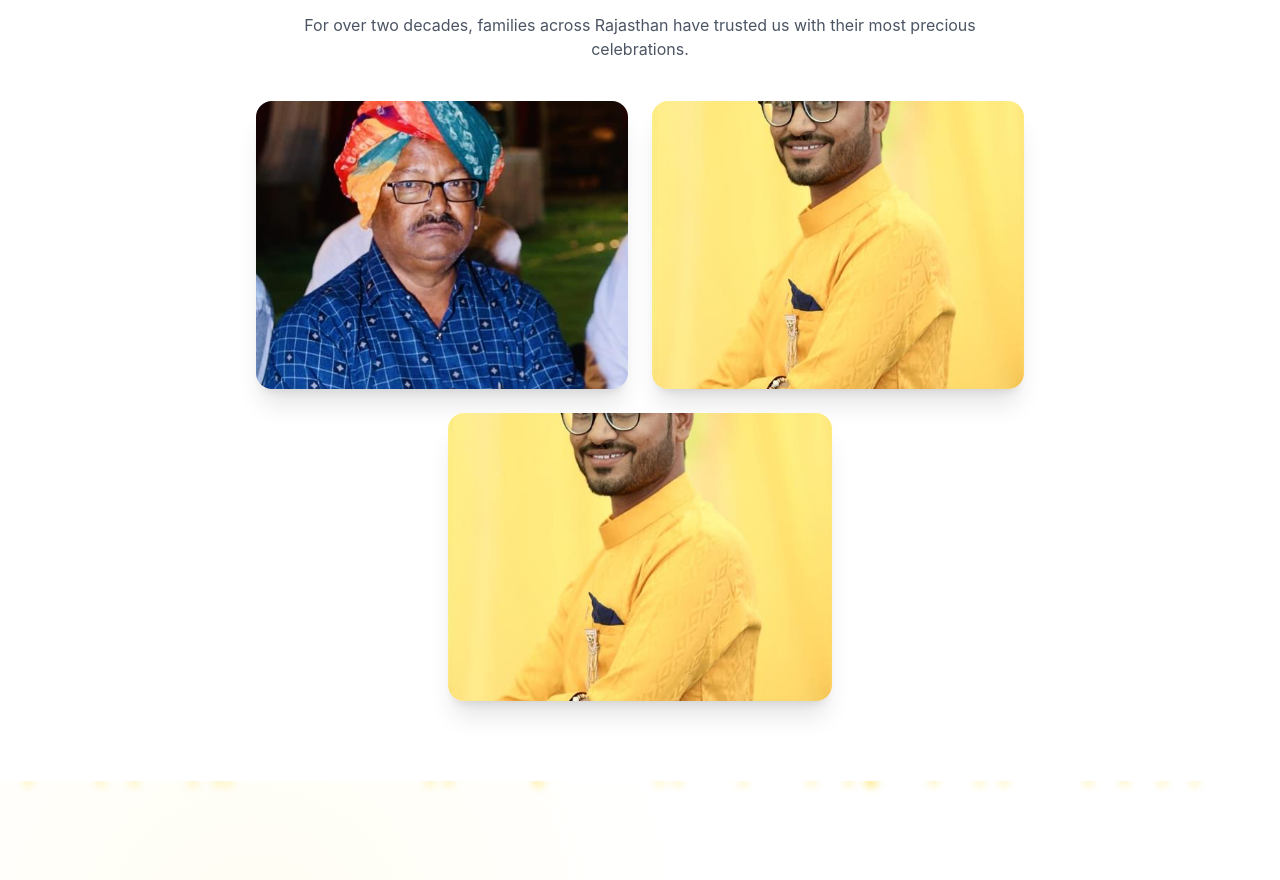
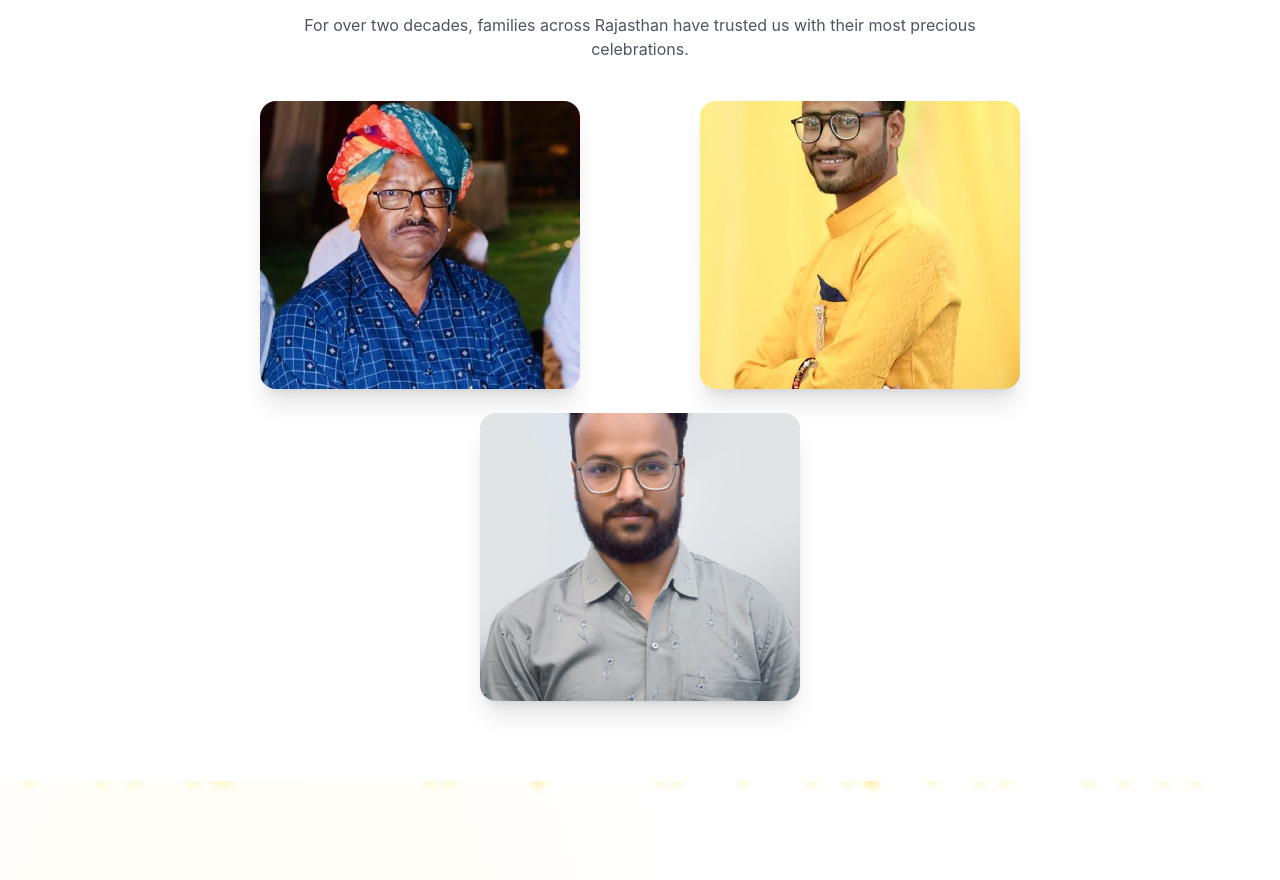
Before and after one commit to Mosin1425/RTH-Dynamic, a React (Vite) app: page / in a window 1280 px wide. Shown: the part 899-1779 px from the top of the page. Built offline with nearby package versions, Linux system fonts and the light colour scheme.

Commit message:
Latest changes

```diff
--- a/src/pages/AboutPage.jsx
+++ b/src/pages/AboutPage.jsx
@@ -8,7 +8,7 @@ import SEOFAQ from "@/components/SEOFAQ";
 const ownerPhotos = [
   "/assets/owner1.jpg",
   "/assets/owner2.jpg",
-  "/assets/owner2.jpg",
+  "/assets/owner3.jpg",
 ];
 
 const stripImages = [
@@ -125,14 +125,15 @@ const AboutPage = () => {
             </p>
           </div>
 
-          <div className="grid grid-cols-2 gap-6 max-w-3xl mx-auto px-4">
+          <div className="flex flex-wrap justify-center gap-6 px-4">
             {ownerPhotos.map((src, i) => (
-              <img
-                key={i}
-                src={src}
-                className="w-full h-72 object-cover rounded-2xl shadow-xl"
-                alt={`Rajasthan Tent House Owner ${i + 1}`}
-              />
+              <div key={i} className="w-full sm:w-1/2 lg:w-1/3 flex justify-center">
+                <img
+                  src={src}
+                  className="w-full max-w-xs h-72 object-cover rounded-2xl shadow-xl"
+                  alt={`Rajasthan Tent House Owner ${i + 1}`}
+                />
+              </div>
             ))}
           </div>
         </section>
--- a/src/pages/GalleryPage.jsx
+++ b/src/pages/GalleryPage.jsx
@@ -78,6 +78,7 @@ const GalleryPage = () => {
 
   const handleDelete = async (imgId, e) => {
     e.stopPropagation();
+
     const form = new FormData();
     form.append("id", imgId);
     form.append("token", ADMIN_TOKEN);
@@ -168,6 +169,22 @@ const GalleryPage = () => {
                   draggable={false}
                 />
 
+                {/* REQUEST QUOTE CTA */}
+                <div className="absolute inset-0 bg-black/60 opacity-0 group-hover:opacity-100 transition flex items-end p-4">
+                  <button
+                    onClick={(e) => {
+                      e.stopPropagation();
+                      const msg = encodeURIComponent(
+                        `Hi, I want this setup from your gallery:\n${img.url}`
+                      );
+                      window.open(`https://wa.me/919636798937?text=${msg}`, "_blank");
+                    }}
+                    className="w-full bg-[#5a9b7f] text-white py-2 rounded-lg text-sm font-medium hover:bg-[#4a826a] transition"
+                  >
+                    Request This Setup
+                  </button>
+                </div>
+
                 {isAdmin && (
                   <button
                     onClick={(e) => handleDelete(img.id, e)}
@@ -227,15 +244,24 @@ const GalleryPage = () => {
                 draggable={false}
               />
 
-              <button className="absolute left-4 top-1/2 -translate-y-1/2 text-white" onClick={(e) => { e.stopPropagation(); prev(); }}>
+              <button
+                className="absolute left-4 top-1/2 -translate-y-1/2 text-white"
+                onClick={(e) => { e.stopPropagation(); prev(); }}
+              >
                 <ChevronLeft size={36} />
               </button>
 
-              <button className="absolute right-4 top-1/2 -translate-y-1/2 text-white" onClick={(e) => { e.stopPropagation(); next(); }}>
+              <button
+                className="absolute right-4 top-1/2 -translate-y-1/2 text-white"
+                onClick={(e) => { e.stopPropagation(); next(); }}
+              >
                 <ChevronRight size={36} />
               </button>
 
-              <button className="absolute top-4 right-4 text-white" onClick={(e) => { e.stopPropagation(); setLightboxIndex(null); }}>
+              <button
+                className="absolute top-4 right-4 text-white"
+                onClick={(e) => { e.stopPropagation(); setLightboxIndex(null); }}
+              >
                 <X size={28} />
               </button>
             </div>
--- a/src/pages/Home.jsx
+++ b/src/pages/Home.jsx
@@ -16,7 +16,7 @@ const heroImages = [
 const ownerPhotos = [
   "/assets/owner1.jpg",
   "/assets/owner2.jpg",
-  "/assets/owner2.jpg"
+  "/assets/owner3.jpg"
 ];
 
 const stripImages = [
@@ -62,19 +62,16 @@ const Home = () => {
             their most precious celebrations.
           </p>
 
-          <div className="grid grid-cols-2 gap-6 max-w-3xl mx-auto">
-            {ownerPhotos.map((src, i) => {
-              const isLast = i === ownerPhotos.length - 1 && ownerPhotos.length % 2 === 1;
-              return (
-                <div key={i} className={isLast ? "sm:col-span-2 flex justify-center" : ""}>
-                  <img
-                    src={src}
-                    className={`${isLast ? "w-2/3 sm:w-1/2" : "w-full"} h-64 sm:h-72 object-cover rounded-2xl shadow-xl`}
-                    alt="Owner"
-                  />
-                </div>
-              );
-            })}
+          <div className="flex flex-wrap justify-center gap-6">
+            {ownerPhotos.map((src, i) => (
+              <div key={i} className="w-full sm:w-1/2 lg:w-1/3 flex justify-center">
+                <img
+                  src={src}
+                  className="w-full max-w-xs h-64 sm:h-72 object-cover rounded-2xl shadow-xl"
+                  alt={`Rajasthan Tent House Owner ${i + 1}`}
+                />
+              </div>
+            ))}
           </div>
         </div>
       </section>
--- a/src/pages/WhyChooseUsPage.jsx
+++ b/src/pages/WhyChooseUsPage.jsx
@@ -17,7 +17,7 @@ import SEOFAQ from "@/components/SEOFAQ";
 const ownerPhotos = [
   "/assets/owner1.jpg",
   "/assets/owner2.jpg",
-  "/assets/owner2.jpg"
+  "/assets/owner3.jpg"
 ];
 
 const stripImages = [
@@ -136,14 +136,15 @@ const WhyChooseUsPage = () => {
             </p>
           </div>
 
-          <div className="grid grid-cols-2 gap-6 max-w-3xl mx-auto px-4">
+          <div className="flex flex-wrap justify-center gap-6 px-4">
             {ownerPhotos.map((src, i) => (
-              <img
-                key={i}
-                src={src}
-                className="w-full h-72 object-cover rounded-2xl shadow-xl"
-                alt={`Rajasthan Tent House Owner ${i + 1}`}
-              />
+              <div key={i} className="w-full sm:w-1/2 lg:w-1/3 flex justify-center">
+                <img
+                  src={src}
+                  className="w-full max-w-xs h-72 object-cover rounded-2xl shadow-xl"
+                  alt={`Rajasthan Tent House Owner ${i + 1}`}
+                />
+              </div>
             ))}
           </div>
         </section>
```
Also changed, not shown: public/assets/owner3.jpg.
